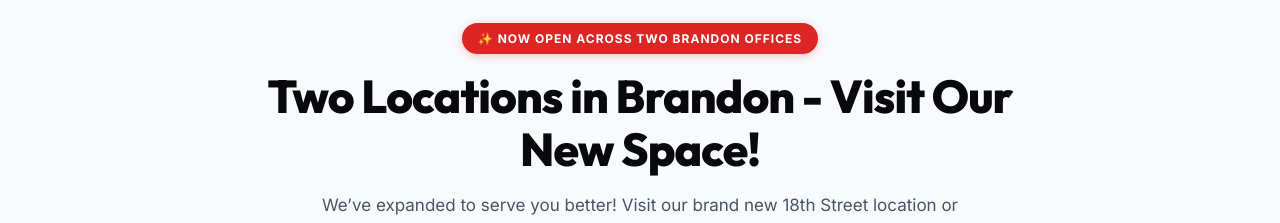
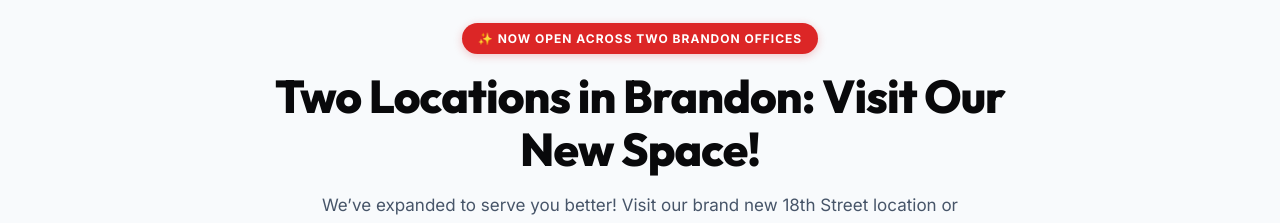
Before and after one commit to austinlmadeit/ficeks, a Next.js app: page / in a window 1280 px wide. Shown: the part 123-346 px from the top of the page. Built offline with nearby package versions, Linux system fonts and the light colour scheme.

Commit message:
Replace dash with colon in Two Locations in Brandon: Visit Our New Space!

```diff
--- a/app/page.js
+++ b/app/page.js
@@ -41,7 +41,7 @@ export default function HomePage() {
               ✨ Now Open Across Two Brandon Offices
             </div>
             <h2 className="section-title float-in delay-100" style={{ fontSize: 'clamp(30px, 4.5vw, 46px)', marginBottom: '16px' }}>
-              Two Locations in Brandon - Visit Our New Space!
+              Two Locations in Brandon: Visit Our New Space!
             </h2>
             <p className="section-sub mx-auto float-in delay-200" style={{ fontSize: '17px', color: '#475569', lineHeight: 1.6 }}>
               We’ve expanded to serve you better! Visit our brand new 18th Street location or our established 1st Street headquarters for Autopac renewals, driver licensing, and full-service insurance.
```
